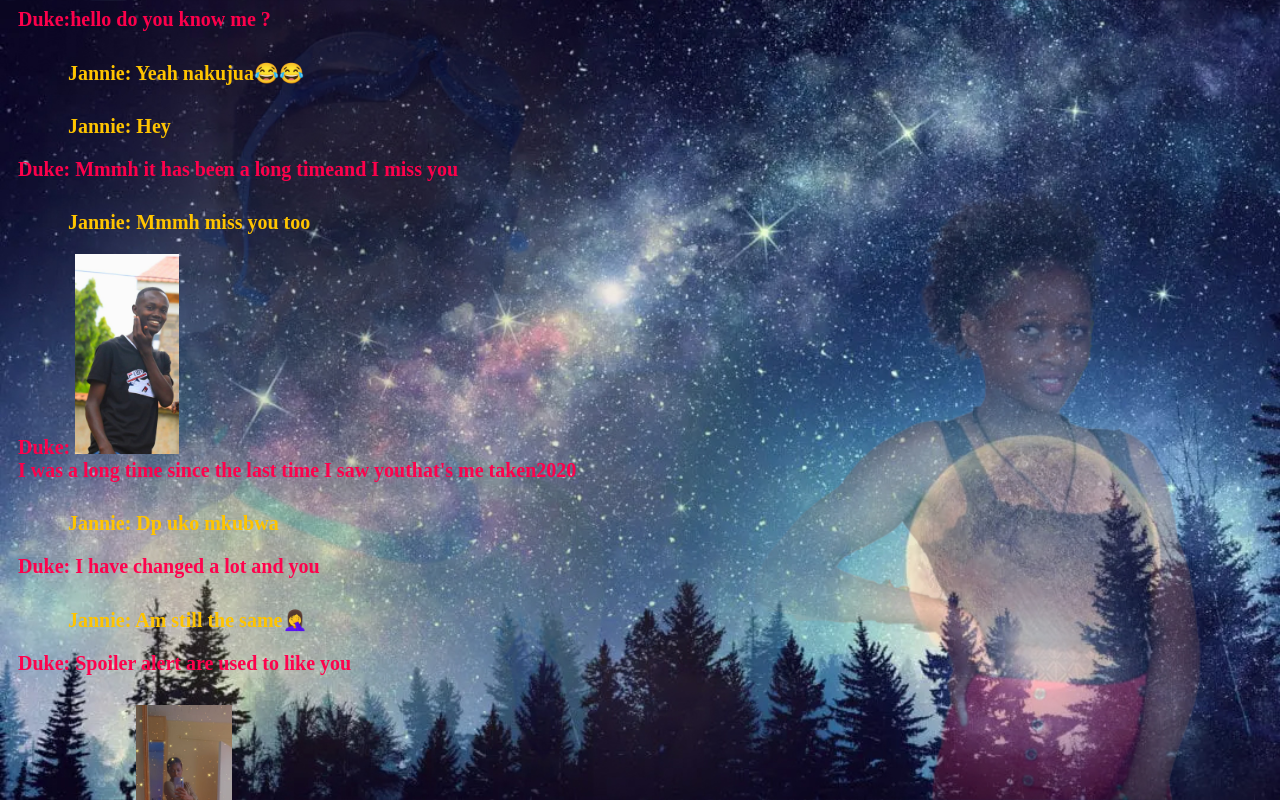
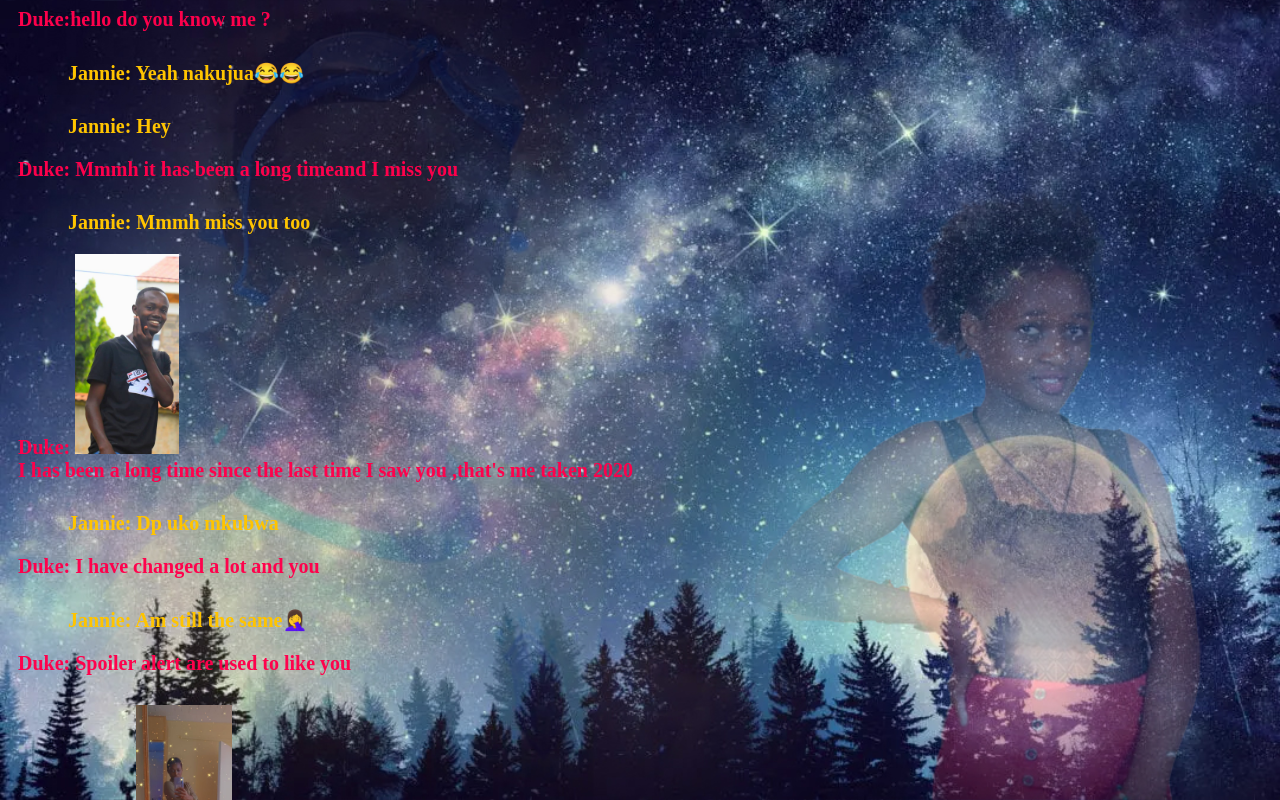
Before and after one commit to DUKEMLGND/dukemlgnd.github.io, a plain HTML site: page index.html in a window 1280 px wide. Shown: the top 800 px of the page. Drawn offline with Linux system fonts and the light colour scheme.

Commit message:
Code edit

```diff
--- a/index.html
+++ b/index.html
@@ -13,7 +13,7 @@
  <h3 M Legend>Duke: Mmmh it has been a long timeand I miss you
  <p ❤️j💞a🌹n💐n🥰y🥳 My Queen 👑> Jannie: Mmmh miss you too
  <h3 M Legend>Duke: <img src ="imagess/IMG-20210606-WA0007.jpg" height="200"><br>
-       I was a long time since the last time I saw youthat's me taken2020
+       I has been a long time since the last time I saw you ,that's me taken 2020
  <p ❤️j💞a🌹n💐n🥰y🥳 My Queen 👑> Jannie: Dp uko mkubwa
  <h3 M Legend>Duke: I have changed a lot and you
  <p ❤️j💞a🌹n💐n🥰y🥳 My Queen 👑> Jannie: Am still the same🤦‍♀️
```
